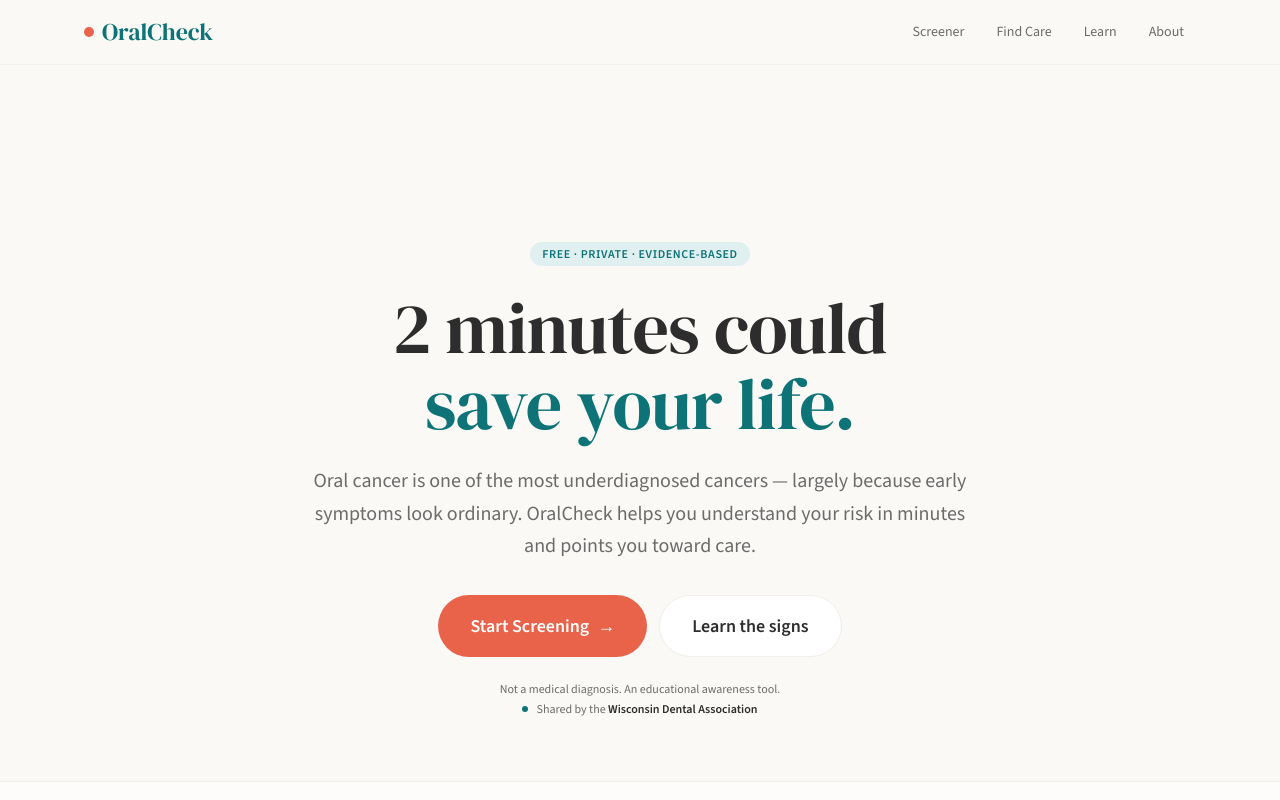
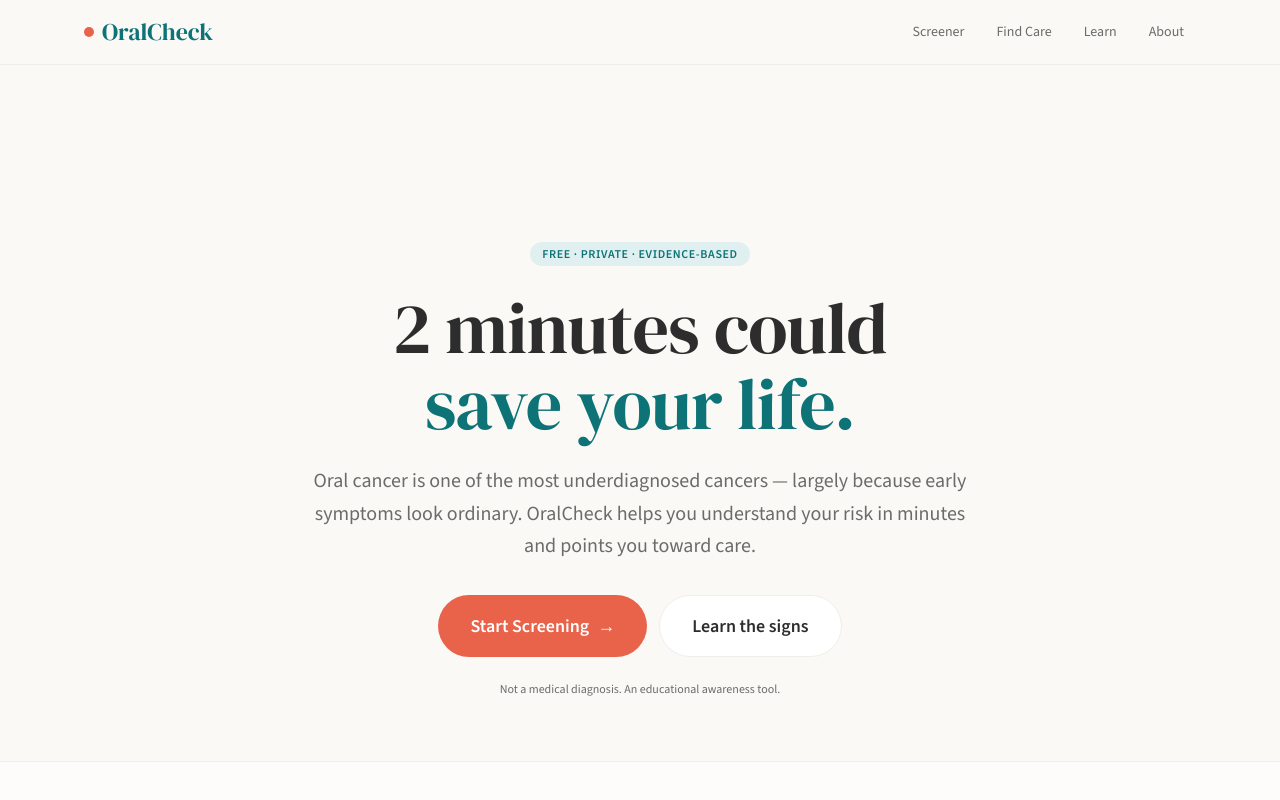
Before and after one commit to ianoharris/oralcheck, a Next.js app: page / in a window 1280 px wide. Shown: the top 800 px of the page. Built offline with nearby package versions, Linux system fonts and the light colour scheme.

Commit message:
Remove unverified WDA endorsement from hero
Co-Authored-By: Claude Sonnet 4.6 <noreply@anthropic.com>

```diff
--- a/src/components/HeroSectionWide.tsx
+++ b/src/components/HeroSectionWide.tsx
@@ -55,15 +55,8 @@ export default function HeroSectionWide() {
         </Link>
       </motion.div>
 
-      <motion.div {...fadeItem(4)} className="mt-6 space-y-1">
+      <motion.div {...fadeItem(4)} className="mt-6">
         <p className="text-xs text-ink-soft">Not a medical diagnosis. An educational awareness tool.</p>
-        <div className="flex items-center gap-2 justify-center">
-          <span className="inline-block w-1.5 h-1.5 rounded-full bg-brand flex-shrink-0" />
-          <span className="text-xs text-ink-soft">
-            Shared by the{" "}
-            <span className="font-semibold text-ink">Wisconsin Dental Association</span>
-          </span>
-        </div>
       </motion.div>
 
     </section>
```
